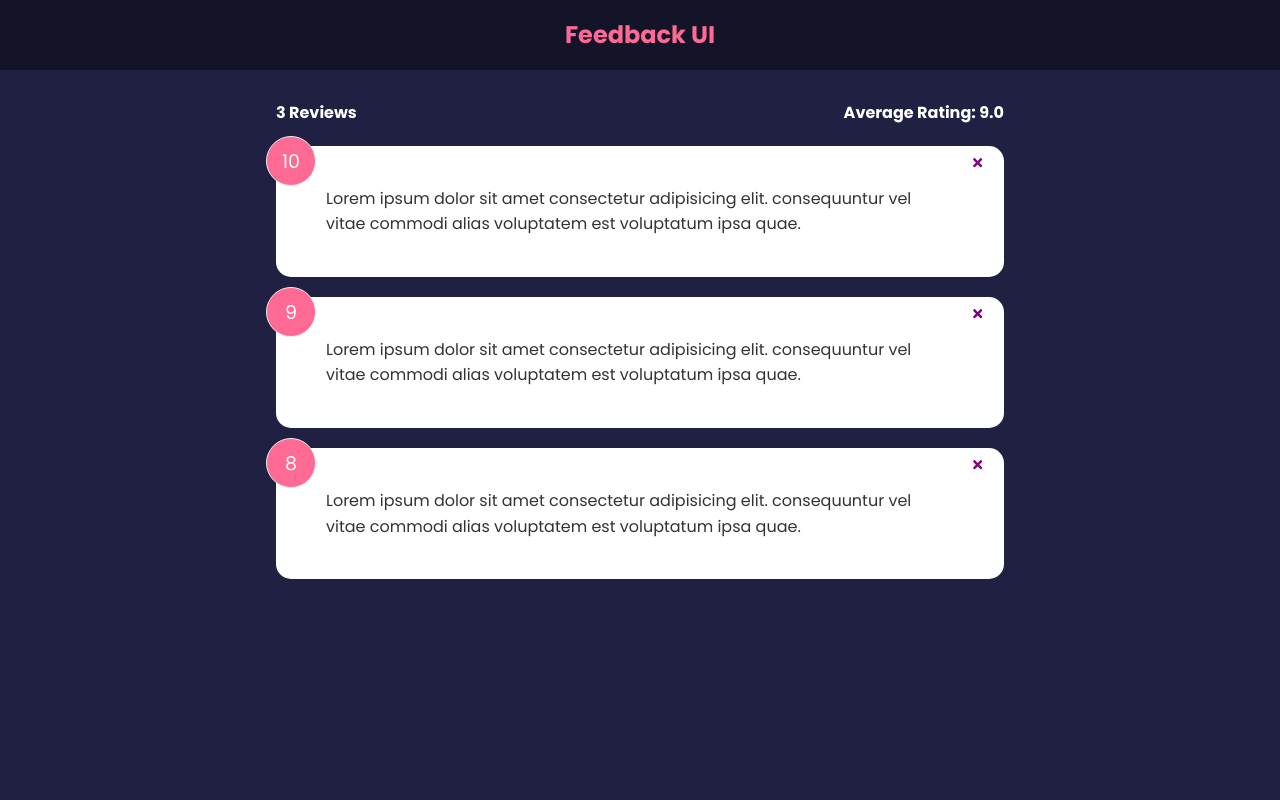
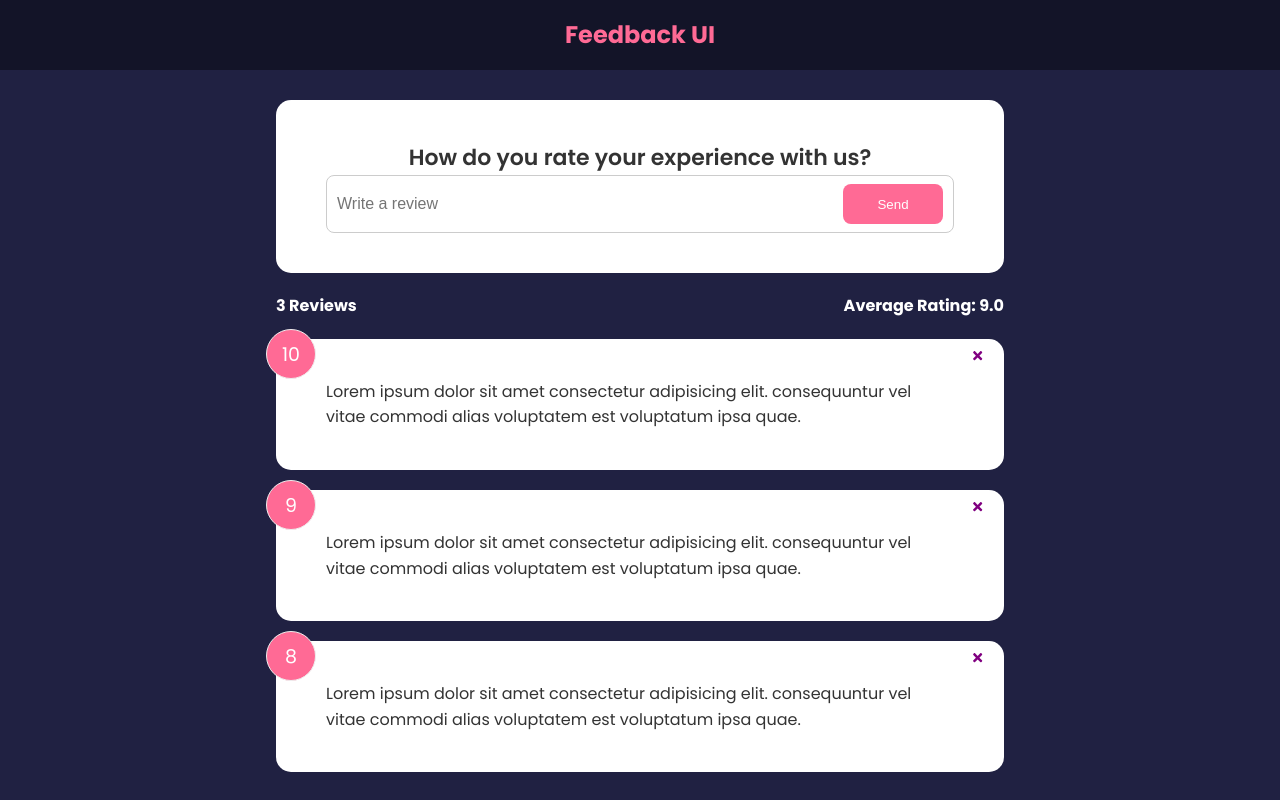
Before and after one commit to coolpot/react-feedback, a React (Create React App) app: page / in a window 1280 px wide. Built offline with nearby package versions, Linux system fonts and the light colour scheme.

Commit message:
before validation after button

```diff
--- a/src/App.js
+++ b/src/App.js
@@ -3,6 +3,7 @@
 import { useState } from "react";
 import FeedbackData from './data/FeedbackData';
 import FeedbackStats from './components/FeedbackStats';
+import FeedbackForm from './components/FeedbackForm';
 
 function App() {
 
@@ -16,6 +17,7 @@
     <>
       <Header/>
       <div className="container">
+        <FeedbackForm />
         <FeedbackStats feedback={feedback} />
         <FeedbackList feedback={feedback} handleDelete={deleteFeedback} />
       </div>
--- /dev/null
+++ b/src/components/FeedbackForm.jsx
@@ -0,0 +1,27 @@
+import { useState } from "react";
+import Button from './shared/Button';
+import Card from "./shared/Card";
+
+
+function FeedbackForm() {
+
+  const [text, setText] = useState('');
+
+  const handleTextChange = (e) => {
+    setText(e.target.value);
+  };
+
+  return (
+    <Card>
+      <form>
+        <h2>How do you rate your experience with us?</h2>
+        <div className="input-group">
+          <input onChange={handleTextChange} type="text" placeholder="Write a review" value={text}/>
+          <Button type="submit" version="secondary">Send</Button>
+        </div>
+      </form>
+    </Card>
+  )
+}
+
+export default FeedbackForm
--- /dev/null
+++ b/src/components/shared/Button.jsx
@@ -0,0 +1,25 @@
+import PropTypes from 'prop-types'
+
+
+function Button({ children, version, type, isDisabled }) {
+  return (
+    <button type={type} disabled={isDisabled} className={`btn btn-${version}`}>
+      {children}
+    </button>
+  )
+}
+
+Button.defaultProps = {
+  version: 'primary',
+  type: 'button',
+  isDisabled: false
+};
+
+Button.propTypes = {
+  children: PropTypes.node.isRequired,
+  version: PropTypes.string,
+  Type: PropTypes.string,
+  isDisabled: PropTypes.bool,
+}
+
+export default Button
```
